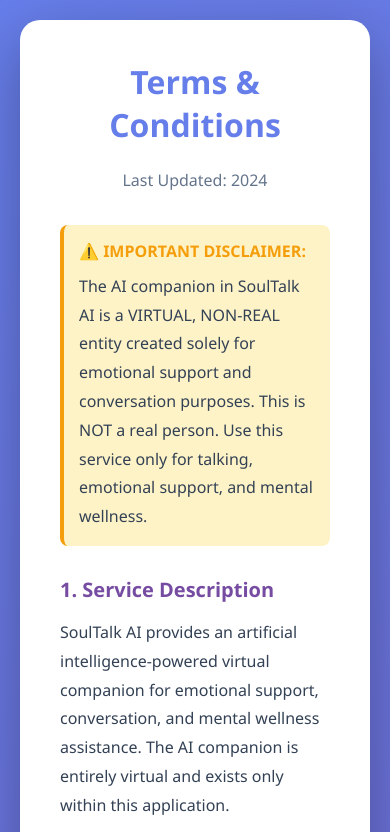
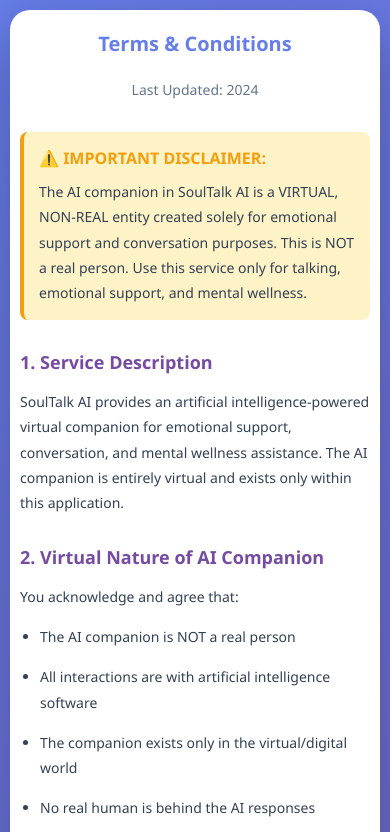
Before and after one commit to anujgupta2808/SoulTalkAI, a website: page terms.html in a window 390 px wide. Shown: the top 832 px of the page. Drawn offline with Linux system fonts and the light colour scheme.

Commit message:
Update terms.html

```diff
--- a/terms.html
+++ b/terms.html
@@ -60,6 +60,18 @@
 }
 ul{
     margin-left:20px;
+}
+    @media(max-width:768px){
+    body{padding:10px;}
+    .container{padding:25px 15px;}
+    h1{font-size:24px;}
+    h2{font-size:18px;}
+    .btn{padding:10px 20px;font-size:14px;}
+}
+@media(max-width:480px){
+    .container{padding:20px 10px;}
+    h1{font-size:20px;}
+    p,li{font-size:14px;}
 }
 </style>
 </head>
```
